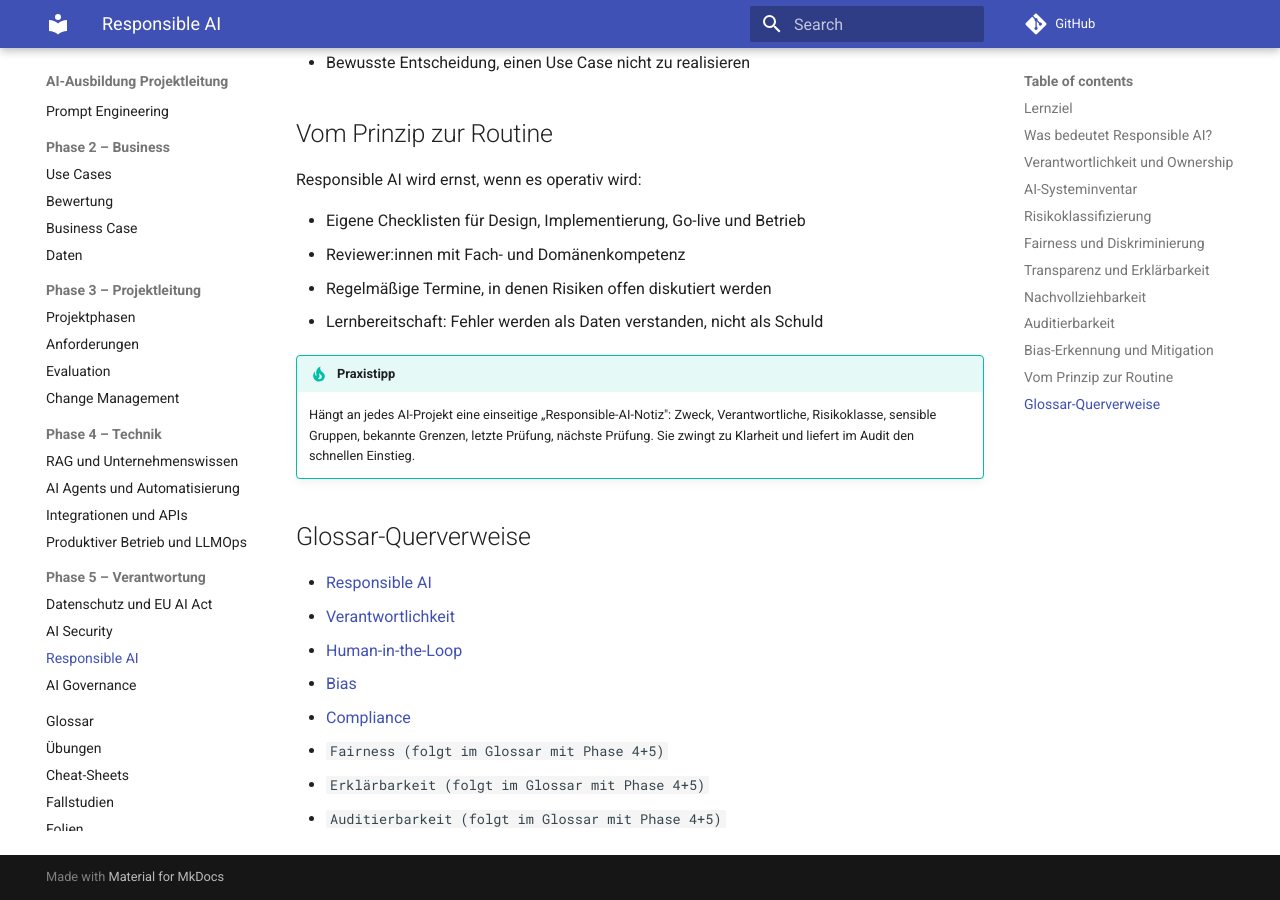
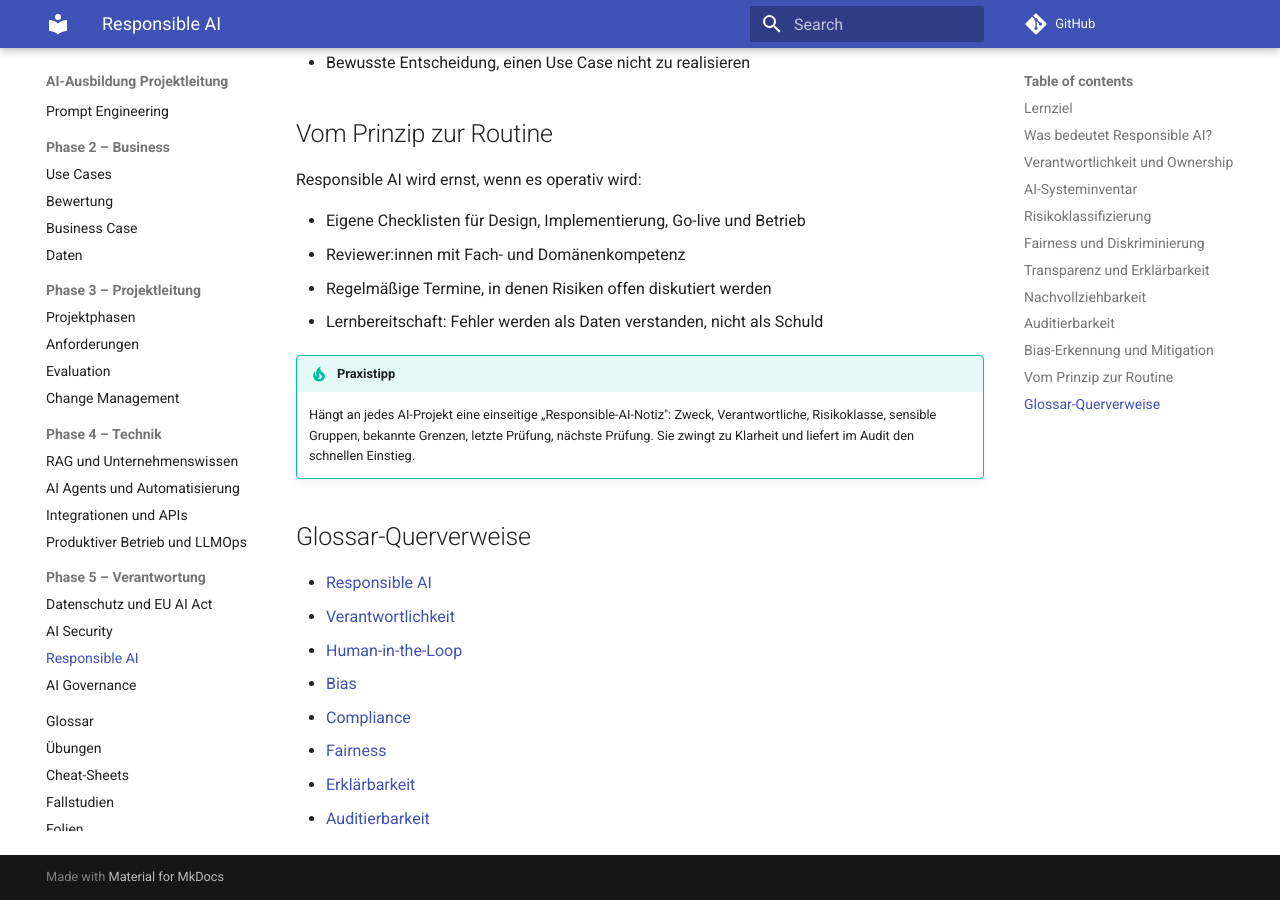
Before and after one commit to EmanuelST-G/ai-training-starter, an MkDocs documentation site: the page built from docs/verantwortung/18-responsible-ai.md, in a window 1280 px wide and 900 px high, scrolled down 4115 px. Built offline with MkDocs 1.6.1 and Material for MkDocs 9.7.7, drawn with Linux system fonts in a browser that asks for light colours; comment, search, counter and statistics services are not loaded; some of the changed text lies outside the part shown.

Commit message:
fix(glossar): 8 fehlende begriffe + phase 4+5 themenseiten auf echte glossar-links

```diff
--- a/docs/verantwortung/18-responsible-ai.md
+++ b/docs/verantwortung/18-responsible-ai.md
@@ -40,7 +40,7 @@ Mindestdaten pro Eintrag:
 - Aktuelle Phase (Pilot, Produktion, außer Betrieb)
 - Verknüpfte Prozesse, KPIs und Letzter Review
 
-`Systeminventar (folgt im Glossar mit Phase 4+5)` lebt von Disziplin: neue Systeme werden vor Produktivschaltung eingetragen, Stilllegungen ebenso.
+[Systeminventar](../glossar.md#systeminventar) lebt von Disziplin: neue Systeme werden vor Produktivschaltung eingetragen, Stilllegungen ebenso.
 
 ## Risikoklassifizierung
 
@@ -56,7 +56,7 @@ Die Klassifizierung entscheidet über Testtiefe, Freigaben, Dokumentation und Ü
 
 ## Fairness und Diskriminierung
 
-`Fairness (folgt im Glossar mit Phase 4+5)` bedeutet, dass ein System niemanden systematisch benachteiligt. Diskriminierung entsteht durch:
+[Fairness](../glossar.md#fairness) bedeutet, dass ein System niemanden systematisch benachteiligt. Diskriminierung entsteht durch:
 
 - Verzerrte Trainingsdaten (historische Diskriminierung, Unterrepräsentation)
 - Ungerechte Zielfunktionen (eine Metrik, die andere Schäden verdeckt)
@@ -77,7 +77,7 @@ Transparenz richtet sich an Nutzer:innen, Betroffene und Prüfende. Erklärbarke
 - **Für Betroffene:** Eine Antwort auf „warum wurde mir X zugewiesen?" – auch in nicht-technischer Sprache.
 - **Für Prüfende:** Dokumentation der Eingaben, Regeln, Schwellen und Beispielantworten.
 
-`Erklärbarkeit (folgt im Glossar mit Phase 4+5)` ist bei komplexen Modellen nur näherungsweise möglich. Entscheidend ist, dass die Erklärung das Vertrauen verdient: keine erfundenen Kausalitäten, kein Schönreden von Statistik.
+[Erklärbarkeit](../glossar.md#erklarbarkeit) ist bei komplexen Modellen nur näherungsweise möglich. Entscheidend ist, dass die Erklärung das Vertrauen verdient: keine erfundenen Kausalitäten, kein Schönreden von Statistik.
 
 ## Nachvollziehbarkeit
 
@@ -94,7 +94,7 @@ Aufbewahrungsfristen und Zugriff auf diese Daten sind im Voraus zu regeln, nicht
 
 ## Auditierbarkeit
 
-`Auditierbarkeit (folgt im Glossar mit Phase 4+5)` geht über Nachvollziehbarkeit hinaus: Ein Audit prüft, ob das System die vereinbarten Regeln einhält. Dazu gehören interne Kontrollen, externe Prüfungen und Aufsichtsbehörden.
+[Auditierbarkeit](../glossar.md#auditierbarkeit) geht über Nachvollziehbarkeit hinaus: Ein Audit prüft, ob das System die vereinbarten Regeln einhält. Dazu gehören interne Kontrollen, externe Prüfungen und Aufsichtsbehörden.
 
 Auditierbar ist ein System, wenn
 
@@ -138,6 +138,6 @@ Responsible AI wird ernst, wenn es operativ wird:
 - [Human-in-the-Loop](../glossar.md#human-in-the-loop)
 - [Bias](../glossar.md#bias)
 - [Compliance](../glossar.md#compliance)
-- `Fairness (folgt im Glossar mit Phase 4+5)`
-- `Erklärbarkeit (folgt im Glossar mit Phase 4+5)`
-- `Auditierbarkeit (folgt im Glossar mit Phase 4+5)`
+- [Fairness](../glossar.md#fairness)
+- [Erklärbarkeit](../glossar.md#erklarbarkeit)
+- [Auditierbarkeit](../glossar.md#auditierbarkeit)
```
Also changed, not shown: docs/glossar.md (+24 -0 lines), docs/lernpfad.md (+11 -11 lines), docs/technik/14-integration.md (+2 -2 lines), docs/verantwortung/17-security.md (+5 -5 lines), docs/verantwortung/19-governance.md (+6 -6 lines).
